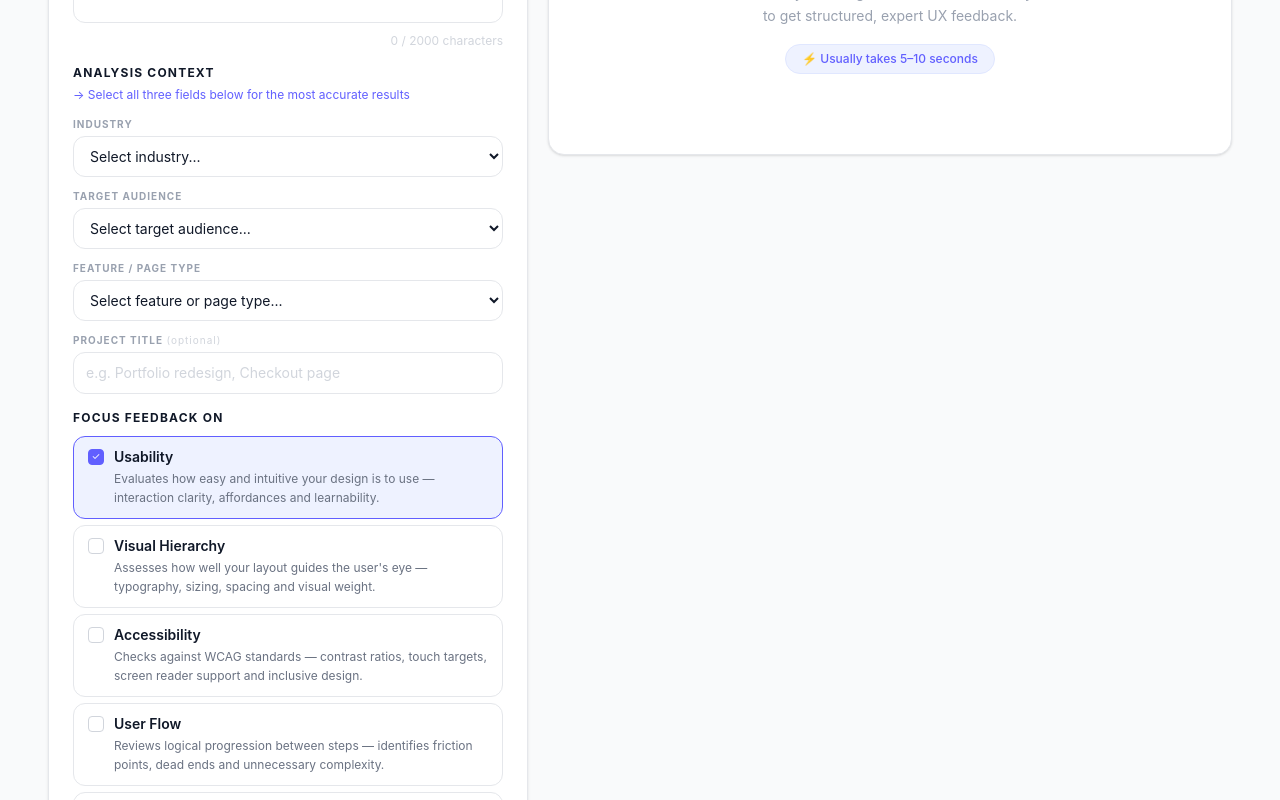
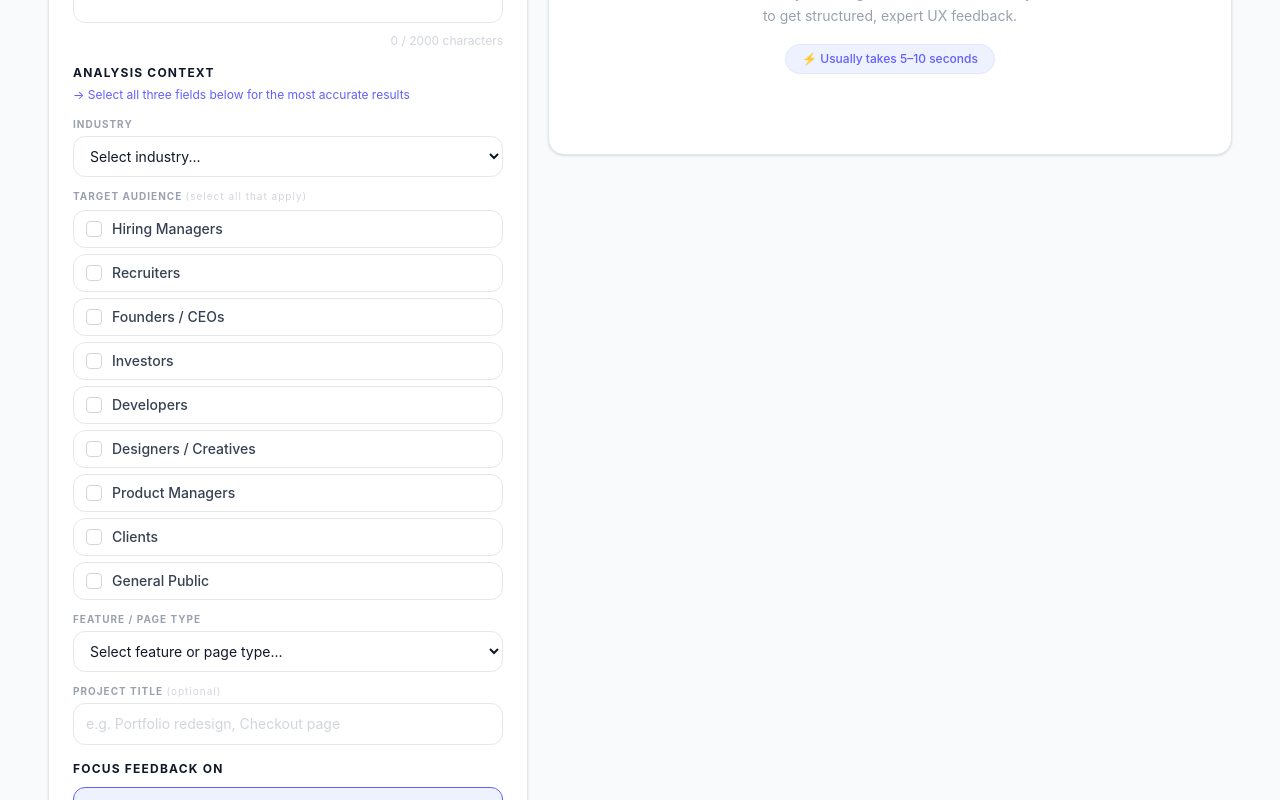
Before and after one commit to Madebyhassan/ux-assistant, a React (Vite) app: page / in a window 1280 px wide. Shown: the part 564-1364 px from the top of the page. Built offline with nearby package versions, Linux system fonts and the light colour scheme.

Commit message:
feat: multi-select checkboxes for target audience

```diff
--- a/api/analyze.js
+++ b/api/analyze.js
@@ -455,7 +455,7 @@ Type: ${componentInfo.componentType}
 Page goal: ${componentInfo.pageGoal}
 Audience type: ${componentInfo.audienceType}
 ${context?.industry ? `Industry: ${context.industry}` : ""}
-${context?.targetAudience ? `Target audience: ${context.targetAudience}` : ""}
+${targetAudienceText ? `Target audience: ${targetAudienceText}` : ""}
 
 ━━━━━━━━━━━━━━━━━━━━━━━━━━━━━━━━━
 YOUR CORE FILTER — APPLY TO EVERY FINDING
@@ -517,7 +517,7 @@ Analyse this ${componentInfo.componentType} and report your findings using the a
 ${formatDOMContext(domContext)}
 ${context?.featureTitle ? `Project: ${context.featureTitle}` : ""}
 ${context?.industry ? `Industry: ${context.industry}` : ""}
-${context?.targetAudience ? `Target audience: ${context.targetAudience}` : ""}
+${targetAudienceText ? `Target audience: ${targetAudienceText}` : ""}
 ${url ? `URL being analysed: ${url}` : ""}
 ${description ? `\nDESIGN DESCRIPTION:\n${description}` : "\nNo text description — analyse what you can visually observe in the image."}
 
--- a/src/App.jsx
+++ b/src/App.jsx
@@ -17,7 +17,7 @@ function App() {
     featureTitle: "",
     industry: "",
     featureBeingDesigned: "",
-    targetAudience: "",
+    targetAudience: [],
   });
   const resultsPanelRef = useRef(null);
 
--- a/src/components/ui/ContextPanel.jsx
+++ b/src/components/ui/ContextPanel.jsx
@@ -14,16 +14,15 @@ const industryOptions = [
 ];
 
 const audienceOptions = [
-  { value: "", label: "Select target audience..." },
-  { value: "General Public", label: "General Public" },
-  { value: "Business Professionals", label: "Business Professionals" },
-  {
-    value: "Domain Experts / Specialists",
-    label: "Domain Experts / Specialists",
-  },
-  { value: "Developers / Technical", label: "Developers / Technical" },
-  { value: "Enterprise / Executive", label: "Enterprise / Executive" },
-  { value: "Students / Learners", label: "Students / Learners" },
+  "Hiring Managers",
+  "Recruiters",
+  "Founders / CEOs",
+  "Investors",
+  "Developers",
+  "Designers / Creatives",
+  "Product Managers",
+  "Clients",
+  "General Public",
 ];
 
 const featureOptions = [
@@ -48,7 +47,7 @@ function ContextPanel({ contextData, setContextData }) {
 
   const allSelected =
     contextData.industry &&
-    contextData.targetAudience &&
+    contextData.targetAudience.length > 0 &&
     contextData.featureBeingDesigned;
 
   return (
@@ -90,27 +89,53 @@ function ContextPanel({ contextData, setContextData }) {
         </select>
       </div>
 
-      {/* Target audience */}
+      {/* Target audience — multi-select checkboxes */}
       <div>
-        <label className="block text-[10px] font-bold text-gray-400 uppercase tracking-widest mb-1">
-          Target Audience
+        <label className="block text-[10px] font-bold text-gray-400 uppercase tracking-widest mb-1.5">
+          Target Audience{" "}
+          <span className="text-gray-300 normal-case font-normal">
+            (select all that apply)
+          </span>
         </label>
-        <select
-          value={contextData.targetAudience}
-          onChange={(e) => update("targetAudience", e.target.value)}
-          className={`w-full border-[1.5px] rounded-xl px-3 py-2.5 text-sm text-gray-900 bg-white outline-none transition
+        <div className="flex flex-col gap-1.5">
+          {audienceOptions.map((option) => {
+            const isChecked = contextData.targetAudience.includes(option);
+            return (
+              <button
+                key={option}
+                onClick={() => {
+                  const current = contextData.targetAudience;
+                  const updated = isChecked
+                    ? current.filter((a) => a !== option)
+                    : [...current, option];
+                  update("targetAudience", updated);
+                }}
+                className={`flex items-center gap-2.5 px-3 py-2 border-[1.5px] rounded-xl text-left transition-all w-full
             ${
-              contextData.targetAudience
-                ? "border-indigo-500 bg-indigo-50 text-indigo-900"
-                : "border-gray-200 focus:border-indigo-500 focus:ring-2 focus:ring-indigo-100"
+              isChecked
+                ? "border-indigo-500 bg-indigo-50"
+                : "border-gray-200 bg-white hover:border-indigo-300"
             }`}
-        >
-          {audienceOptions.map((opt) => (
-            <option key={opt.value} value={opt.value}>
-              {opt.label}
-            </option>
-          ))}
-        </select>
+              >
+                <div
+                  className={`w-4 h-4 rounded border-[1.5px] flex-shrink-0 flex items-center justify-center text-[10px] transition-all
+            ${
+              isChecked
+                ? "bg-indigo-500 border-indigo-500 text-white"
+                : "border-gray-300"
+            }`}
+                >
+                  {isChecked && "✓"}
+                </div>
+                <span
+                  className={`text-sm font-medium ${isChecked ? "text-indigo-900" : "text-gray-700"}`}
+                >
+                  {option}
+                </span>
+              </button>
+            );
+          })}
+        </div>
       </div>
 
       {/* Feature / page type */}
```
